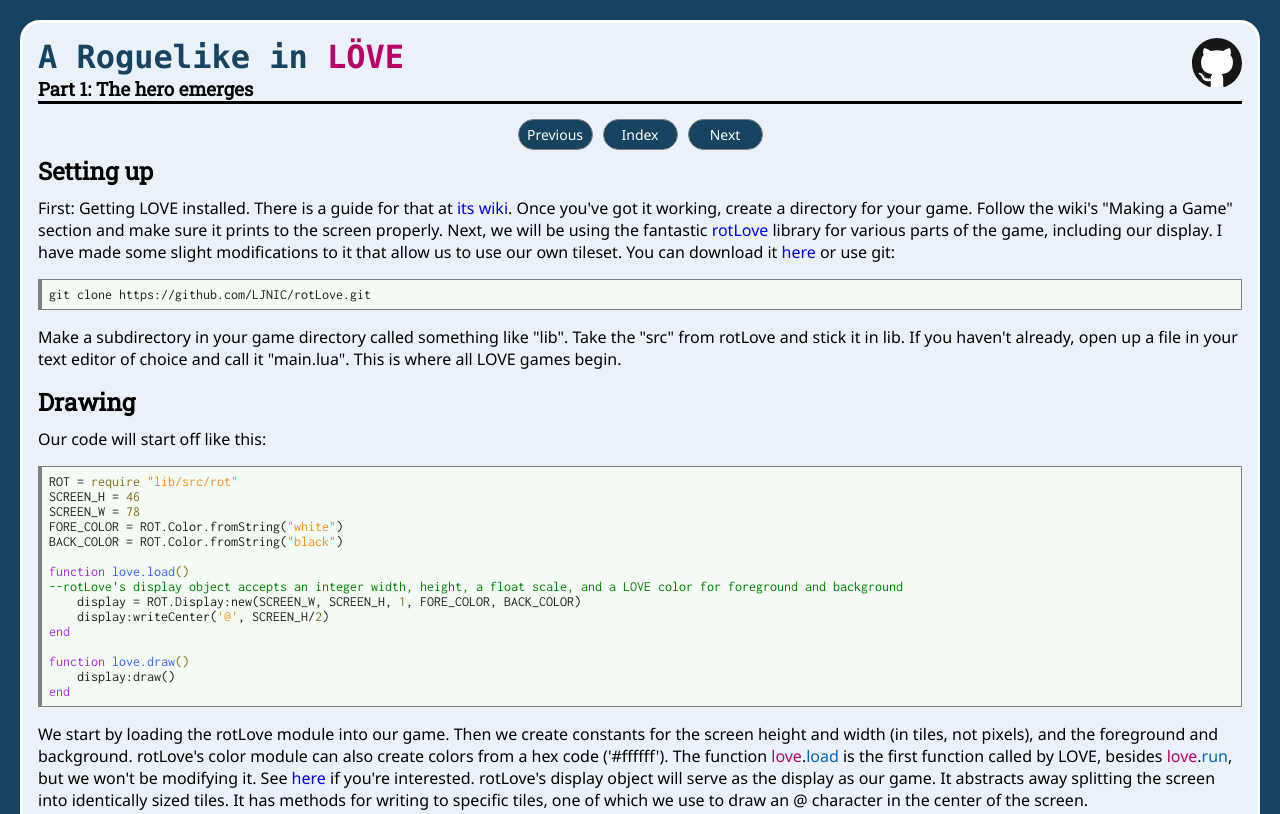
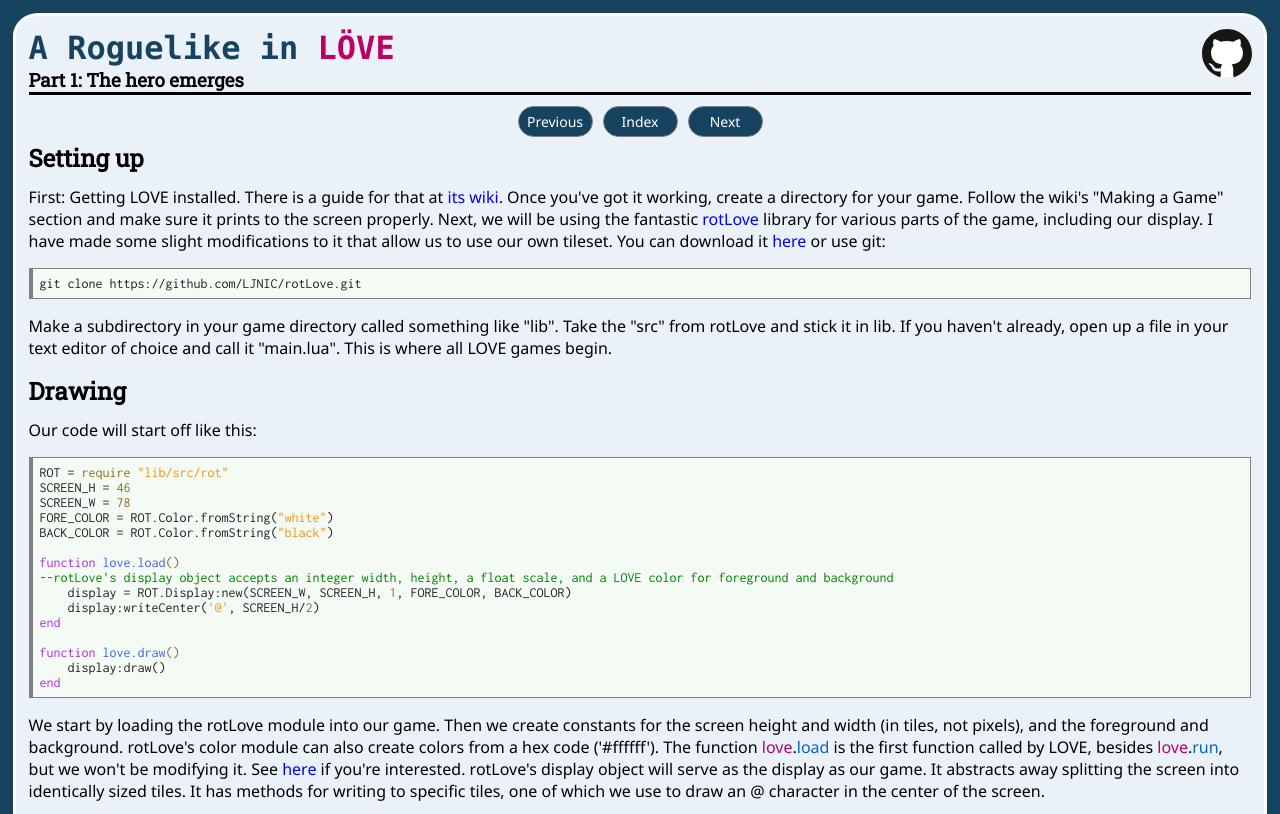
Before and after one commit to LJNIC/rogueinlove, a plain HTML site: page parts/part1.html in a window 1280 px wide. Shown: the top 814 px of the page. Drawn offline with Linux system fonts and the light colour scheme.

Commit message:
Use mostly percentages instead of pixels

```diff
--- a/style/stylesheet.css
+++ b/style/stylesheet.css
@@ -5,20 +5,20 @@ html{
 }
 
 body{
-	margin: 20px;
+	margin: 1%;
 	background-color: #eaf1f9;
-	border-radius: 20px;
-	padding: 15px;
+	border-radius: 2%;
+	padding: 1%;
 	border: solid white;
 	min-height: 90%;
 }
 
 img{
-	margin-left: 20px;
+	margin-left: 1%;
 	height: auto;
-	max-width: 100%;
+	max-width: 20%;
 	border: solid gray;
-	border-radius: 15px;
+	border-radius: 2%;
 }
 
 a{
@@ -26,7 +26,7 @@ a{
 }
 
 p{
-	margin-top: 10px;
+	margin-top: 1%;
 }
 
 h1{
@@ -36,7 +36,7 @@ h1{
 }
 
 h2{
-	margin-bottom: 5px;
+	margin-bottom: 1%;
 	margin-top: 0;
 	font-family: 'Roboto Slab';
 }
@@ -57,19 +57,12 @@ li{
 
 li:before{
 	content: "♥";
-	margin-right: 5px;
+	margin-right: 0;
 	color: #BB0066;
 }
 
 li.b:before{
 	color: #154360;
-}
-
-
-
-.tip{
-	margin-top: 2px;
-	padding: 0;
 }
 
 .content{
@@ -90,7 +83,6 @@ li.b:before{
 	display: -webkit-flex;
 	display: flex;
 	justify-content: center;
-	margin-right: 20px;
 }
 
 .love{
@@ -105,6 +97,7 @@ li.b:before{
 	transition: all 0.3s;
 	transform-origin: 50% 50%;
 	border: none;
+	max-width: 100%;
 }
 
 #github:hover{
@@ -116,7 +109,7 @@ li.b:before{
 	display: -webkit-flex;
 	display: flex;
 	justify-content: center;
-	padding-top: 10px;
+	padding-top: 0.5%;
 }
 
 button{
```
